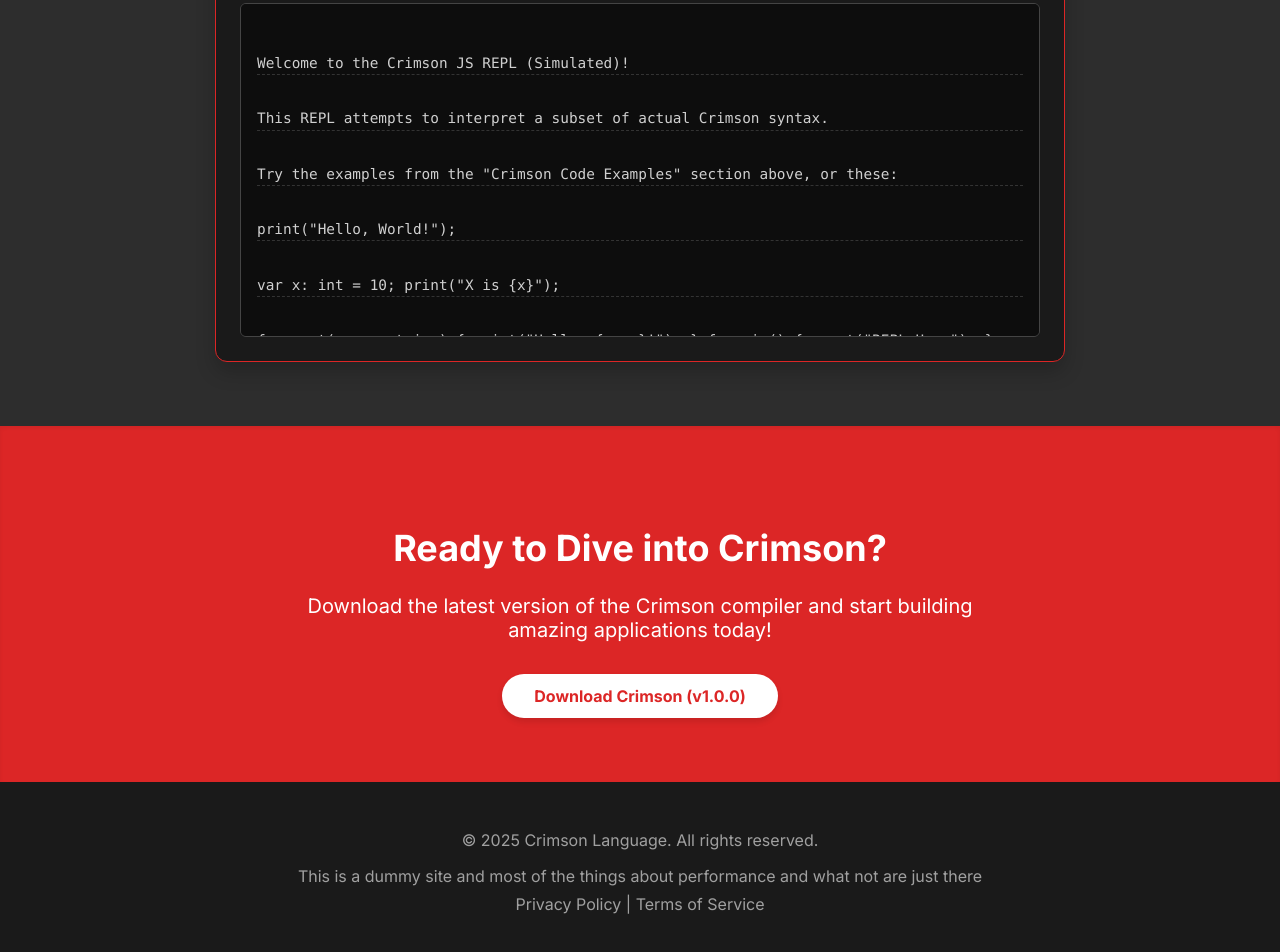
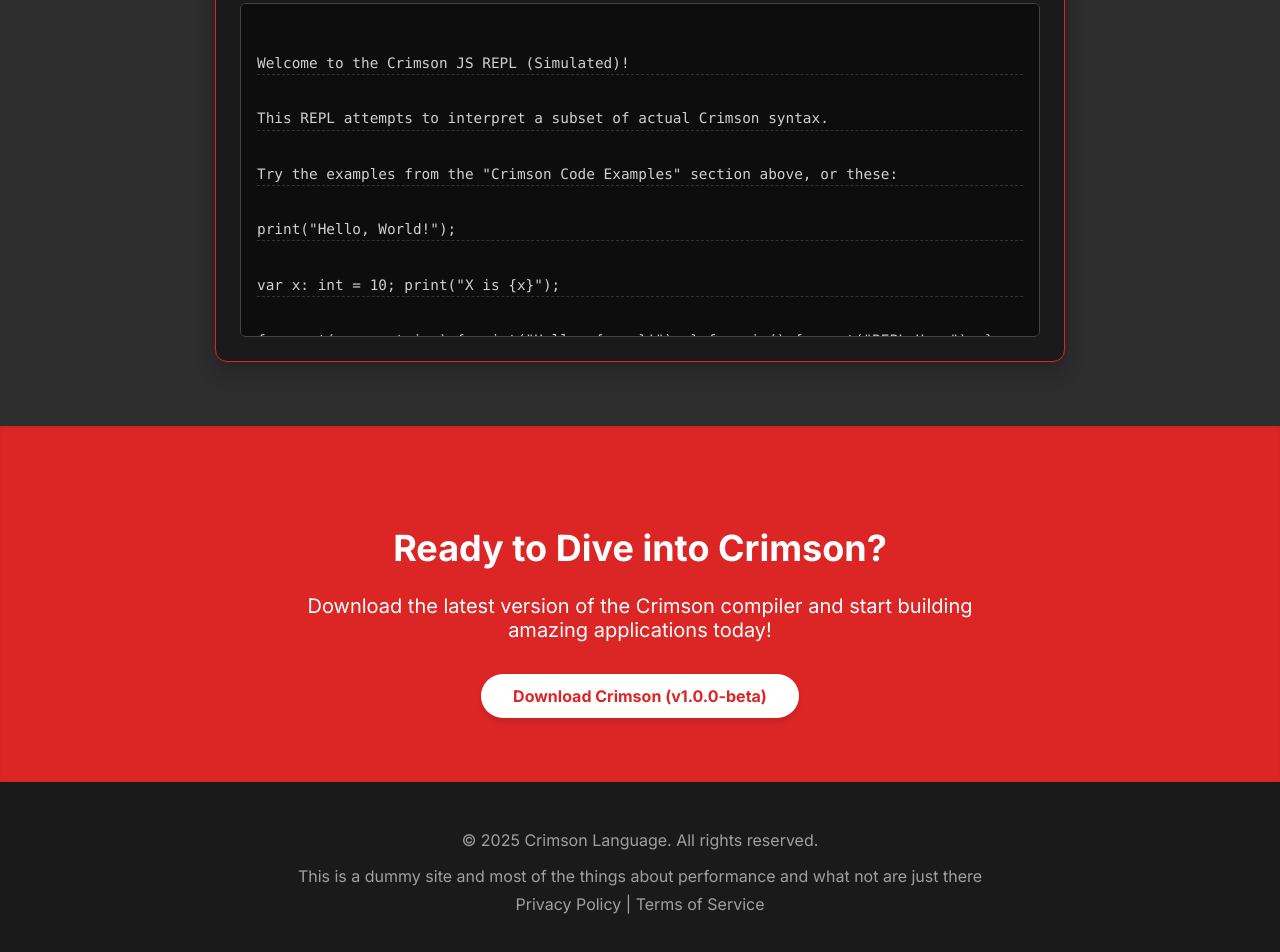
Before and after one commit to ModMaker101/crimson, a plain HTML site: page Index.html in a window 1280 px wide. Shown: the part 4265-5217 px from the top of the page. Drawn offline with nearby package versions, Linux system fonts and the light colour scheme.

Commit message:
Update Index.html

```diff
--- a/Index.html
+++ b/Index.html
@@ -681,8 +681,8 @@ myDog.bark();
             <p class="animate-on-scroll">
                 Download the latest version of the Crimson compiler and start building amazing applications today!
             </p>
-            <a href="#" class="button animate-on-scroll">
-                Download Crimson (v1.0.0)
+            <a href="https://github.com/ModMaker101/crimson/releases/tag/v1-beta" class="button animate-on-scroll">
+                Download Crimson (v1.0.0-beta)
             </a>
         </div>
     </section>
```
